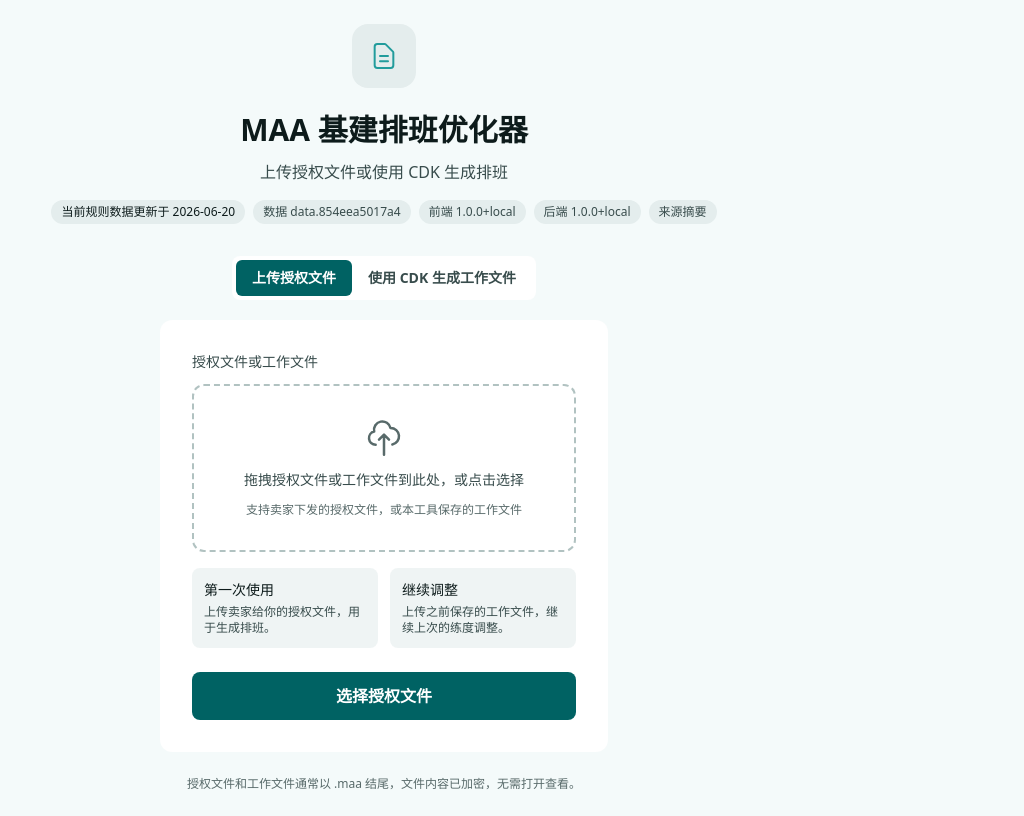
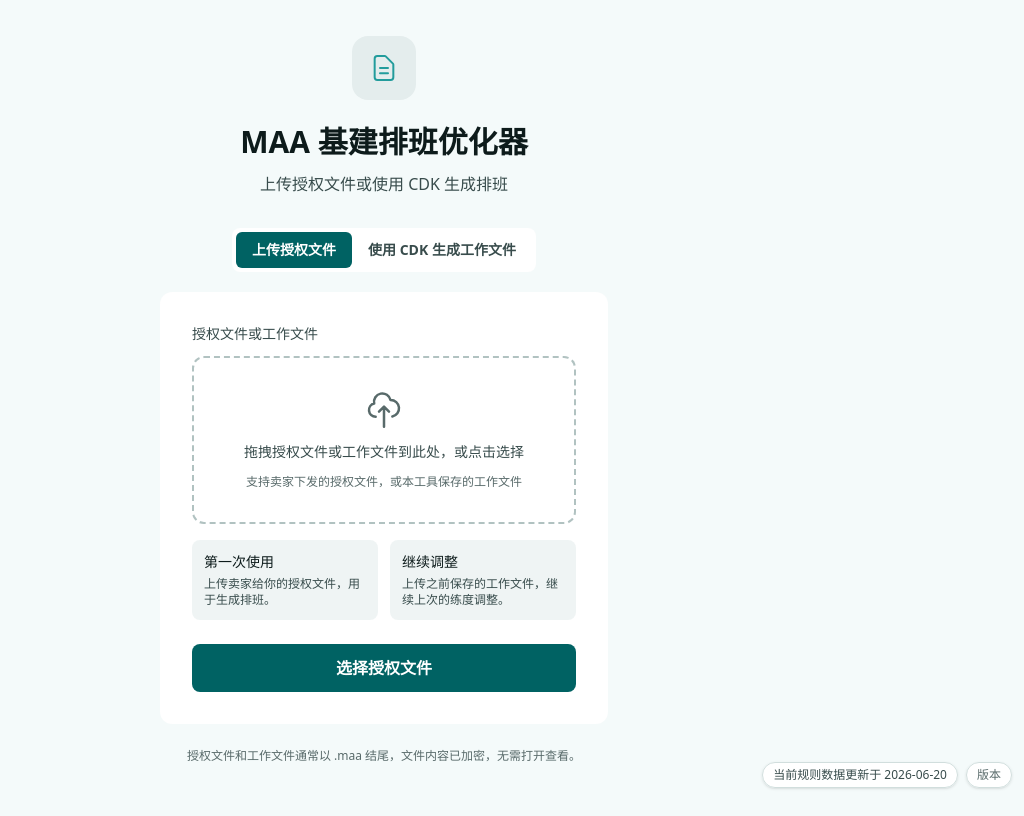
Before and after one commit to ntgmc/goofish-infrast-public, a React (Vite) app: page / in a window 1280 px wide. Both pictures are taken after a click on the button "开始使用". Shown: the whole page, without its empty margins (256-1280 px from the left). Built offline with nearby package versions, Linux system fonts and the light colour scheme; the HTML template or start-up script is replaced by a standard one.

Commit message:
chore: 把版本/数据元信息从页面主标题区域移到了右下角折叠控件里

```diff
--- a/src/components/BuildMetaStrip.tsx
+++ b/src/components/BuildMetaStrip.tsx
@@ -4,26 +4,47 @@
 interface Props {
   meta?: AppBuildMeta;
   className?: string;
+  placement?: 'inline' | 'corner';
 }
 
-export default function BuildMetaStrip({ meta = APP_BUILD_META, className = '' }: Props) {
+export default function BuildMetaStrip({ meta = APP_BUILD_META, className = '', placement = 'inline' }: Props) {
+  const rootClassName = placement === 'corner'
+    ? `fixed bottom-3 right-3 z-40 flex max-w-[calc(100vw-1.5rem)] items-end gap-2 text-xs text-ink-muted ${className}`
+    : `flex flex-wrap items-center gap-2 text-xs text-ink-secondary ${className}`
+  const detailPanelClassName = placement === 'corner'
+    ? 'absolute bottom-full right-0 mb-2 w-[min(20rem,calc(100vw-1.5rem))] rounded-lg border border-surface-3 bg-surface-1 p-3 text-left shadow-sm'
+    : 'absolute left-0 top-full z-20 mt-2 w-[min(20rem,calc(100vw-1.5rem))] rounded-lg border border-surface-3 bg-surface-1 p-3 text-left shadow-sm'
+
   return (
-    <div className={`flex flex-wrap items-center gap-2 text-xs text-ink-secondary ${className}`}>
-      <span className="rounded-full bg-surface-2 px-2.5 py-1 font-medium text-ink-primary">
+    <div className={rootClassName}>
+      <span className="rounded-full border border-surface-3 bg-surface-1/95 px-2.5 py-1 font-medium text-ink-secondary shadow-sm">
         当前规则数据更新于 {formatDate(meta.generated_at)}
       </span>
-      <span className="rounded-full bg-surface-2 px-2.5 py-1">
-        数据 {meta.data_version}
-      </span>
-      <span className="rounded-full bg-surface-2 px-2.5 py-1">
-        前端 {meta.frontend_version}
-      </span>
-      <span className="rounded-full bg-surface-2 px-2.5 py-1">
-        后端 {meta.backend_version}
-      </span>
-      <span className="rounded-full bg-surface-2 px-2.5 py-1" title={meta.source_summary}>
-        来源摘要
-      </span>
+      <details className="group relative">
+        <summary className="cursor-pointer list-none rounded-full border border-surface-3 bg-surface-1/95 px-2.5 py-1 text-ink-muted shadow-sm transition-colors duration-150 hover:border-surface-4 hover:text-ink-secondary [&::-webkit-details-marker]:hidden">
+          版本
+        </summary>
+        <div className={detailPanelClassName}>
+          <dl className="space-y-2">
+            <div>
+              <dt className="font-medium text-ink-secondary">数据</dt>
+              <dd className="mt-0.5 break-all font-mono text-[11px] text-ink-muted">{meta.data_version}</dd>
+            </div>
+            <div>
+              <dt className="font-medium text-ink-secondary">前端</dt>
+              <dd className="mt-0.5 break-all font-mono text-[11px] text-ink-muted">{meta.frontend_version}</dd>
+            </div>
+            <div>
+              <dt className="font-medium text-ink-secondary">后端</dt>
+              <dd className="mt-0.5 break-all font-mono text-[11px] text-ink-muted">{meta.backend_version}</dd>
+            </div>
+            <div>
+              <dt className="font-medium text-ink-secondary">来源摘要</dt>
+              <dd className="mt-0.5 break-all text-[11px] leading-5 text-ink-muted">{meta.source_summary}</dd>
+            </div>
+          </dl>
+        </div>
+      </details>
     </div>
   )
 }
--- a/src/pages/OptimizePage.tsx
+++ b/src/pages/OptimizePage.tsx
@@ -326,7 +326,7 @@
           <p className="text-ink-secondary text-sm">
             配置: {activeConfig.desc} · ID: {license.order_hash.slice(0, 8)}...
           </p>
-          <BuildMetaStrip meta={serverBuildMeta} className="mt-3" />
+          <BuildMetaStrip meta={serverBuildMeta} placement="corner" />
         </div>
         <button
           onClick={onReset}
--- a/src/pages/UploadPage.tsx
+++ b/src/pages/UploadPage.tsx
@@ -29,7 +29,7 @@
           <p className="text-base text-ink-secondary">
             上传授权文件或使用 CDK 生成排班
           </p>
-          <BuildMetaStrip className="mt-4 justify-center" />
+          <BuildMetaStrip placement="corner" />
         </div>
 
         <div className="mb-5 flex justify-center">
```
